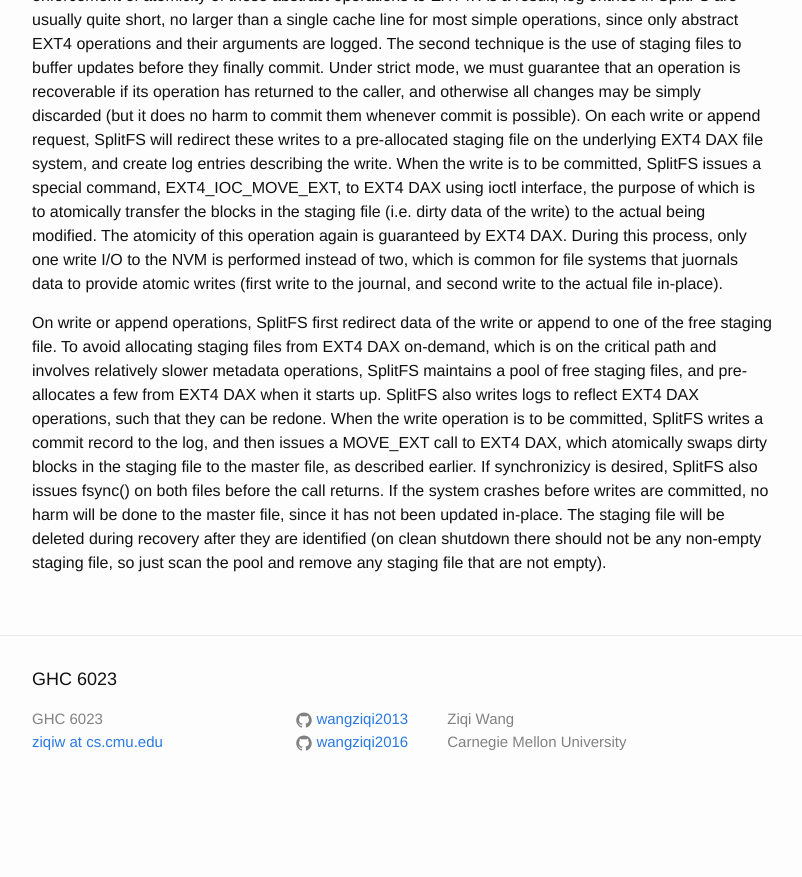
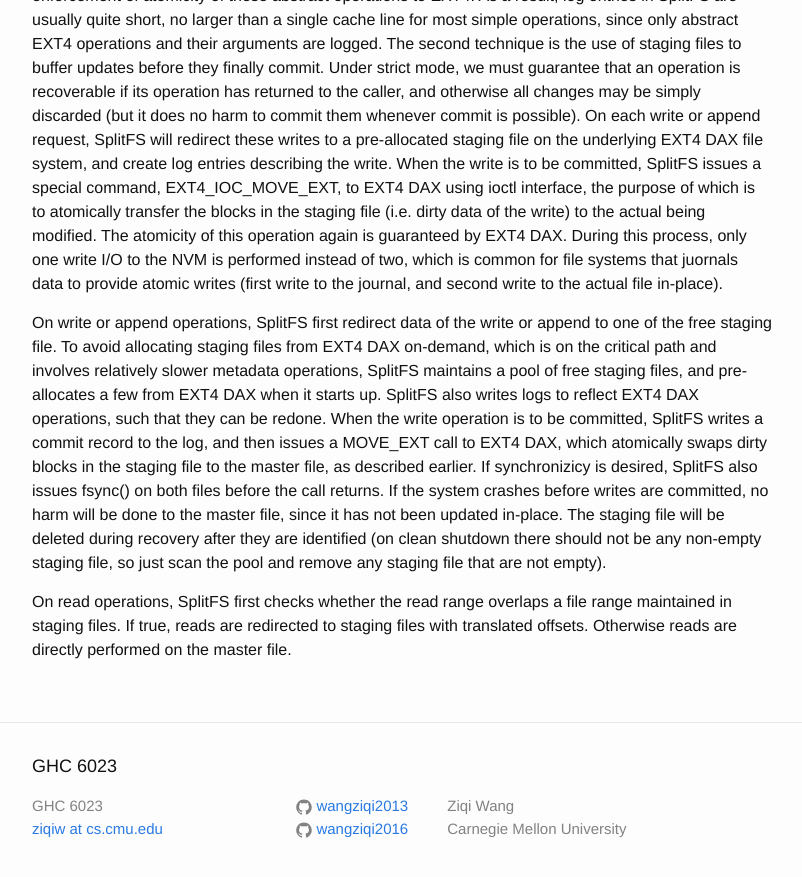
Before and after one commit to wangziqi2013/wangziqi2013.github.io, a Jekyll site: the page built from _posts/2019-11-20-splitfs.markdown, in a window 1280 px wide and 900 px high, scrolled down 2266 px. Shown: the top 877 px of the window, without its empty margins (238-1040 px from the left). Built offline with Jekyll 4.4.1, drawn with Linux system fonts in a browser that asks for light colours; before the commit the page ends 3079 px from its top, so only the background shows below that.

Commit message:
Adding read

```diff
--- a/_posts/2019-11-20-splitfs.markdown
+++ b/_posts/2019-11-20-splitfs.markdown
@@ -105,3 +105,7 @@ desired, SplitFS also issues fsync() on both files before the call returns. If t
 committed, no harm will be done to the master file, since it has not been updated in-place. The staging file will be
 deleted during recovery after they are identified (on clean shutdown there should not be any non-empty staging file,
 so just scan the pool and remove any staging file that are not empty).
+
+On read operations, SplitFS first checks whether the read range overlaps a file range maintained in staging files. If
+true, reads are redirected to staging files with translated offsets. Otherwise reads are directly performed on the
+master file.
```
